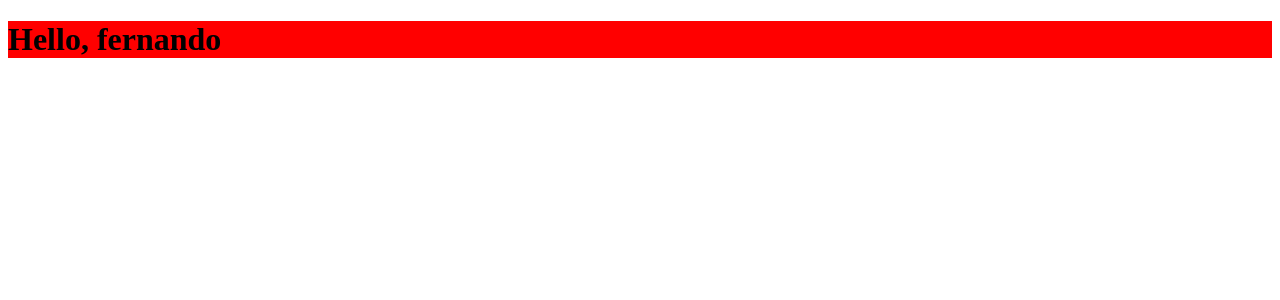
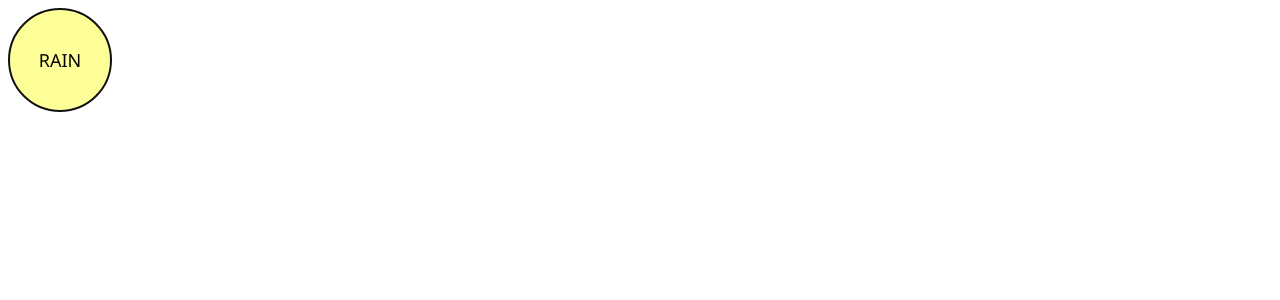
Before and after one commit to bayesjs/bayesjs-editor, a React app: page / in a window 1280 px wide. Shown: the top 300 px of the page. Built offline with nearby package versions, Linux system fonts and the light colour scheme.

Commit message:
Initial node component

```diff
--- /dev/null
+++ b/src/components/Node.css
@@ -0,0 +1,11 @@
+.node {
+  background-color: #ff9;
+  border: solid 2px #111;
+  border-radius: 50%;
+  width: 100px;
+  height: 100px;
+  line-height: 100px;
+  text-align: center;
+  font-family: 'Segoe UI';
+  font-size: 18px;
+}
--- /dev/null
+++ b/src/components/Node.js
@@ -0,0 +1,14 @@
+import React, { Component } from 'react';
+import styles from './Node.css';
+
+class Node extends Component {
+  render() {
+    const { id } = this.props;
+
+    return (
+      <div className={styles.node}>{id}</div>
+    );
+  }
+}
+
+export default Node;
--- /dev/null
+++ b/src/containers/App.js
@@ -0,0 +1,10 @@
+import React, { Component } from 'react';
+import Node from '../components/Node';
+
+class App extends Component {
+  render() {
+    return <Node id="RAIN" />;
+  }
+}
+
+export default App;
--- a/src/index.js
+++ b/src/index.js
@@ -1,15 +1,8 @@
 import React from 'react';
 import { render } from 'react-dom';
-
-import styles from './styles.css';
-
-const App = props => {
-  const { name } = props;
-
-  return <h1 className={styles.app}>Hello, {name}</h1>;
-};
+import App from './containers/App';
 
 render(
-  <App name="fernando" />,
+  <App />,
   document.getElementById('root')
 );
--- a/src/styles.css
+++ /dev/null
@@ -1,3 +0,0 @@
-.app {
-  background: red;
-}
```
